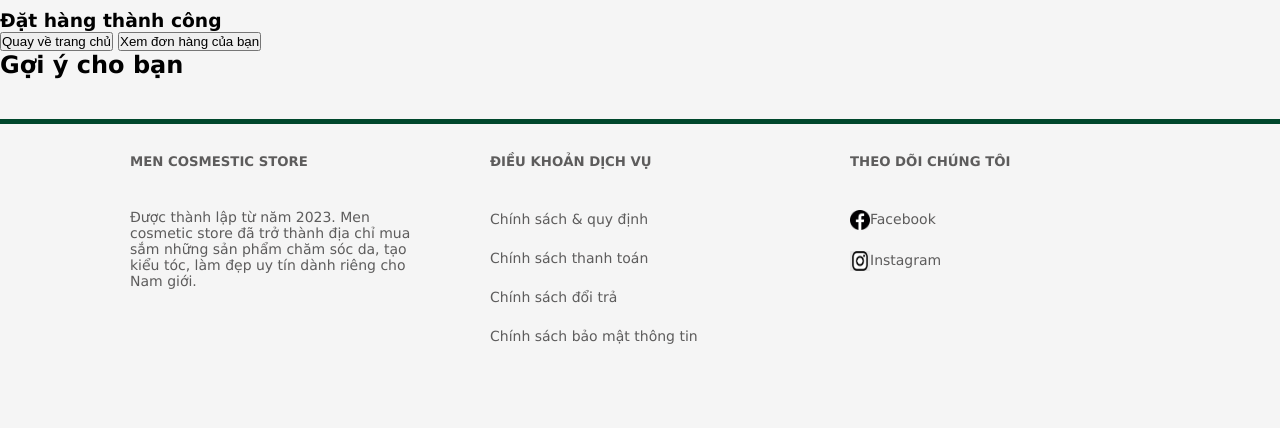
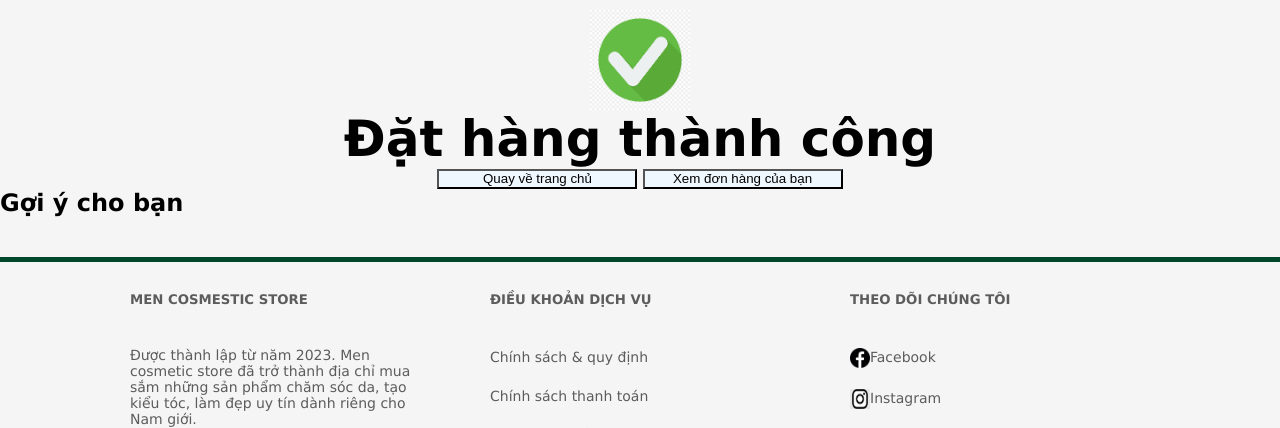
Before and after one commit to 04-PRO1014-WD18320/Nhom07_WebBanHang_MenCosmetics, a PHP site: page /index.php?act=dathangthanhcong in a window 1280 px wide. Shown: the part 140-568 px from the top of the page. Run offline with PHP 8.4, Linux system fonts and the light colour scheme; data that the repository does not hold is empty.

Commit message:
css trang dat hang tc

```diff
--- /dev/null
+++ b/css/dathangthanhcong.css
@@ -0,0 +1,14 @@
+.dathangthanhcong{
+    text-align: center;
+}
+.dathangthanhcong img{
+    width: 100px;
+}
+.dathangthanhcong h3{
+    font-size: 50px;
+}
+.dathangthanhcong input[type=button]{
+    height: 20px;
+    width: 200px;
+    background-color: aliceblue;
+}
--- a/view/dathangthanhcong.php
+++ b/view/dathangthanhcong.php
@@ -1,18 +1,21 @@
-<H3>Đặt hàng thành công</H3>
-<a href="index.php?act=home"><input type="button" value="Quay về trang chủ"></a>
-<input type="button" value="Xem đơn hàng của bạn">
+<div class="dathangthanhcong">
+    <img src="img/dathangthanhcong.png" alt="">
+    <H3>Đặt hàng thành công</H3>
+    <a href="index.php?act=home"><input type="button" value="Quay về trang chủ"></a>
+    <input type="button" value="Xem đơn hàng của bạn">
+</div>
 
 <h2>Gợi ý cho bạn</h2>
 <section class="products">
     <?php
     foreach ($spgoiy as $sp) {
         extract($sp);
-        $linksp = "index.php?act=sanphamct&idsp=".$id;
+        $linksp = "index.php?act=sanphamct&idsp=" . $id;
         $hinh = $img_path . $hinh;
         echo '<div class="product">
                 <div class="product-img-div"><a href="' . $linksp . '"><img src="' . $hinh . '" alt="Product 1"></a></div>
-                <div class="product-description-div"><a class="product-description" href="'.$linksp.'">' . $name . '</a></div>
-                <div class="product-price-div"> <p class="product-price"><del>' . $price . 'đ </del>'.$newprice.'đ</p> </div>
+                <div class="product-description-div"><a class="product-description" href="' . $linksp . '">' . $name . '</a></div>
+                <div class="product-price-div"> <p class="product-price"><del>' . $price . 'đ </del>' . $newprice . 'đ</p> </div>
                 <div><button class="add-to-cart">Thêm vào giỏ hàng</button></div>
             </div>';
     }
--- a/view/header.php
+++ b/view/header.php
@@ -14,7 +14,7 @@
     <link rel="stylesheet" href="./css/thanhtoan.css">
     <link rel="stylesheet" href="./css/slideshow.css">
     <link rel="stylesheet" href="./css/qltk.css">
-
+    <link rel="stylesheet" href="./css/dathangthanhcong.css">
 
     <!-- <link rel="stylesheet" href="https://use.fontawesome.com/releases/v5.7.0/css/all.css"> -->
 </head>
```
Also changed, not shown: img/dathangthanhcong.png (added).
